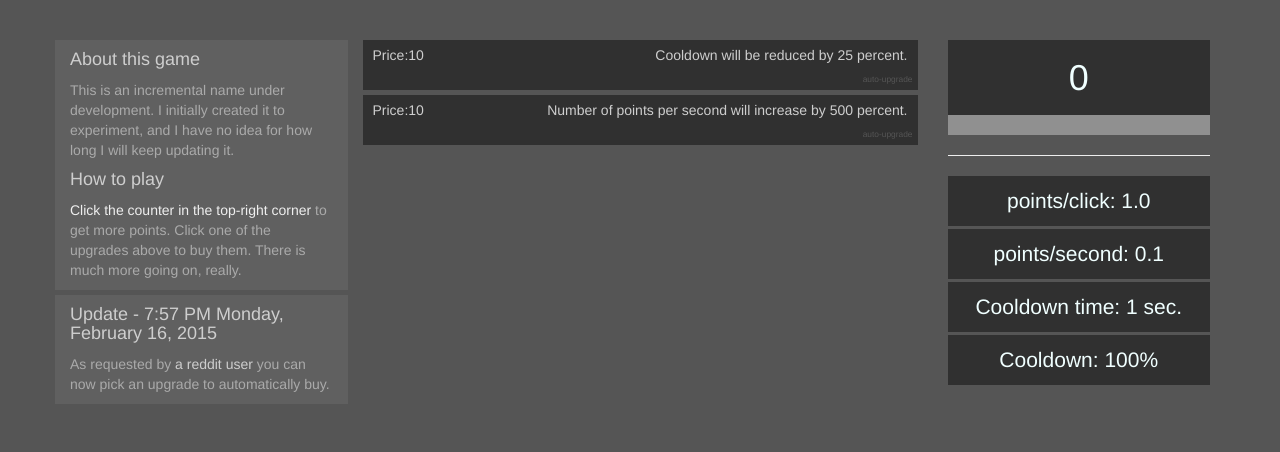
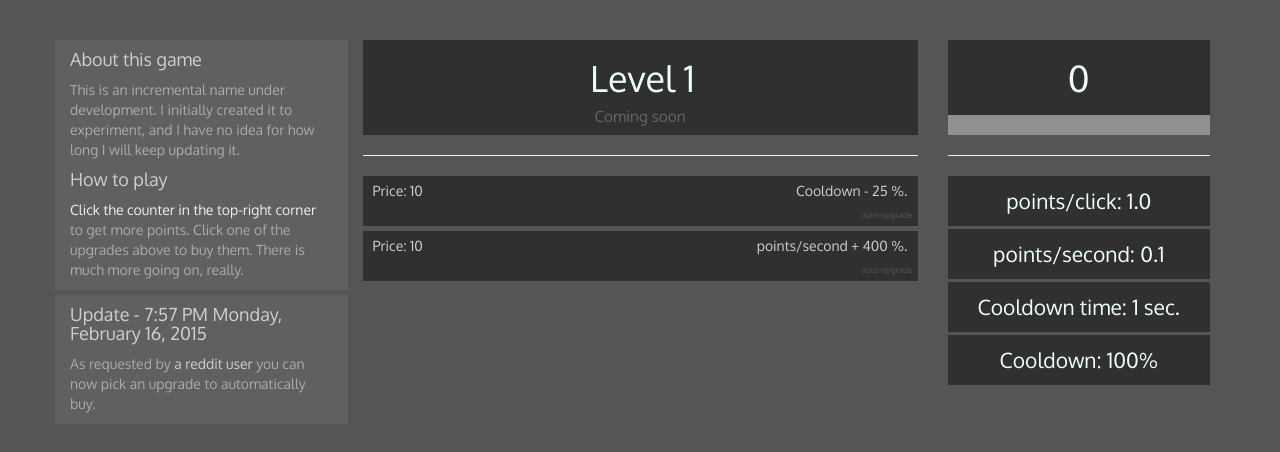
Before and after one commit to renevanpelt/incremental, a plain HTML site: page index.html in a window 1280 px wide. Drawn offline with nearby package versions, Linux system fonts and the light colour scheme.

Commit message:
preparing for levels and layout update

```diff
--- a/auto_upgrade.js
+++ b/auto_upgrade.js
@@ -13,7 +13,7 @@ function autoUpgrade(){
         if(currentRCU == reduceCooldownUpgrades.length){
             return 0;
         }
-        newCRU();
+        newRCU();
 
     }
     if(currentUpgrade == 'none'){
--- a/game.js
+++ b/game.js
@@ -1,7 +1,16 @@
+var upgrades = [];
+var priceMultiplier = 1;
+var currentRCU = 0;
+var priceCRU = 1;
+var levels;
+var currentLevel;
+var currentACU = 0;
+var priceACU = 1;
 var buttons = [];
 var points = 0;
+
 main = function(){
-
+    drawUpgrades();
 
 
     setInterval(function(){
@@ -9,7 +18,9 @@ main = function(){
         update();
         render();
     }, 50);
+
 };
 
-
-main();
+$(document).ready(function(){
+    main();
+});
--- a/index.html
+++ b/index.html
@@ -1,6 +1,7 @@
 <!DOCTYPE html>
 <html>
 <head lang="en">
+    <link href='http://fonts.googleapis.com/css?family=Oxygen' rel='stylesheet' type='text/css'>
     <meta charset="UTF-8">
     <title>Incremental Game</title>
 
@@ -11,7 +12,11 @@
     <link href="http://maxcdn.bootstrapcdn.com/bootstrap/3.3.2/css/bootstrap.min.css" rel="stylesheet">
     <script src="http://maxcdn.bootstrapcdn.com/bootstrap/3.3.2/js/bootstrap.min.js"></script>
     <link href="style.css" rel="stylesheet">
-
+    <style>
+        body{
+            font-family: 'Oxygen', sans-serif;
+        }
+    </style>
 
 </head>
 <body class="container">
@@ -53,19 +58,25 @@
 
     </div>
     <div class="col-md-6    ">
-        <!---->
-        <!--<div class="top-widget-wrapper">-->
-            <!--<div class="main-text">-->
-                <!--Hello-->
-            <!--</div>-->
-        <!--</div>-->
-        <!--<hr />-->
+
+        <div class="top-widget-wrapper level-wrapper">
+            <div class="row">
+                <div class="col-md-3 main-text" style="padding-left: 20px;">
+                    Level 1
+                </div>
+                <br />
+                <small style="color: #666">Coming soon</small>
+            </div>
+
+
+        </div>
+        <hr />
 
         <div class="upgrade" id="reduceCooldownUpgrade">
             <div class="row">
-                <div class="col-md-3 price-wrapper">Price:<span class="price"></span></div>
+                <div class="col-md-3 price-wrapper">Price: <span class="price"></span></div>
                 <div class="col-md-9">
-                    <span class="pull-right">Cooldown will be reduced by <span class="multiplier"></span> percent.</span>
+                    <span class="pull-right">Cooldown - <span class="multiplier"></span> %.</span>
                 </div>
 
                 <div id="CRU" class="down-right">auto-upgrade</div>
@@ -77,9 +88,9 @@
         <div class="upgrade" id="autoClickUpgrade">
             <div class="row">
 
-                <div class="col-md-3 price-wrapper">Price:<span class="price"></span></div>
+                <div class="col-md-3 price-wrapper">Price: <span class="price"></span></div>
                 <div class="col-md-9">
-                    <span class="pull-right">Number of points per second will increase by <span class="multiplier"></span> percent.</span>
+                    <span class="pull-right">points/second + <span class="multiplier"></span> %.</span>
                 </div>
 
                 <div id="ACU" class="down-right">auto-upgrade</div>
@@ -114,8 +125,8 @@
         </div>
         <div class="dashboard-widget" id="cooldownTime">
             <span class="key">Cooldown time:</span>
-            <span class="value"></span>
-        </div>
+                <span class="value"></span>
+            </div>
         <div class="dashboard-widget" id="cooldown">
             <span class="key">Cooldown:</span>
             <span class="value"></span>
@@ -125,12 +136,13 @@
 </div>
 
 
+<script src="game.js"></script>
 <script src="render.js"></script>
 <script src="update.js"></script>
 <script src="click.js"></script>
 <script src="upgrades.js"></script>
+<script src="levels.js"></script>
 <script src="auto_upgrade.js"></script>
-<script src="game.js"></script>
 
 
 <script>
--- a/render.js
+++ b/render.js
@@ -3,7 +3,7 @@ render = function(){
     $('#points').html(Math.floor(points));
     $('#ppc .value').html(pointsPerClick.toFixed(1));
     $('#pps .value').html(pointsPerSecond.toFixed(1));
-    $('#cooldownTime .value').html(Math.round(coolDownTime/1000) + ' sec.');
+    $('#cooldownTime .value').html(Math.round(coolDownTime).toFixed(2)/1000+ ' sec.');
 
 
     $('#cooldown .value').html(Math.floor(coolDown*100) + '%');
--- a/style.css
+++ b/style.css
@@ -26,6 +26,7 @@ body {
     width: 100%;
     height: 75px;
     margin: 0 auto;
+    cursor:pointer;
 
     color: azure;
     font-size: large;
@@ -38,6 +39,9 @@ body {
     font-size: 2em;
 }
 
+.level-wrapper{
+    line-height: 0 !important;
+}
 
 * {
     -moz-user-select: none;
@@ -53,6 +57,8 @@ body {
 }
 
 .upgrade {
+    cursor:pointer;
+
     padding-top: 5px;
     color:#CECECE;
     background-color: #303030;
@@ -63,7 +69,10 @@ body {
     position: relative;
     margin-bottom:5px;
 }
+.upgrade:hover{
+    background-color: #414141;
 
+}
 #reduceCooldownUpgrade{
 
 }
@@ -95,3 +104,8 @@ body {
 .bulletin-item a {
     color:#CECECE;
 }
+
+.level-wrapper {
+    height: 95px;
+    text-align: center;
+}
--- a/upgrades.js
+++ b/upgrades.js
@@ -1,5 +1,5 @@
 var upgrades = [];
-
+var priceMultiplier = 1;
 var currentRCU = 0;
 var priceCRU = 1;
 
@@ -31,6 +31,18 @@ var reduceCooldownUpgrades = [
     {
         multiplier:0.5,
         priceMultiplier: 3
+    },
+    {
+        multiplier:0.5,
+        priceMultiplier: 3
+    },
+    {
+        multiplier:0.5,
+        priceMultiplier: 3
+    },
+    {
+        multiplier:0.5,
+        priceMultiplier: 3
     }
 
 ];
@@ -45,15 +57,15 @@ var autoClickUpgrades = [
         priceMultiplier:10
     },
     {
-        multiplier:3,
+        multiplier:4,
         priceMultiplier:2
     },
     {
-        multiplier:2,
+        multiplier:3,
         priceMultiplier: 3
     },
     {
-        multiplier:2,
+        multiplier:2.5,
         priceMultiplier: 3
     },
     {
@@ -67,21 +79,45 @@ var autoClickUpgrades = [
     {
         multiplier:1.5,
         priceMultiplier: 3
+    },
+    {
+        multiplier:1.5,
+        priceMultiplier: 3
+    },
+    {
+        multiplier:1.5,
+        priceMultiplier: 3
+    },
+    {
+        multiplier:1.5,
+        priceMultiplier: 3
+    },
+    {
+        multiplier:1.5,
+        priceMultiplier: 3
+    },
+    {
+        multiplier:1.5,
+        priceMultiplier: 3
+    },
+    {
+        multiplier:1.5,
+        priceMultiplier: 3
     }
 
 ];
 
 
 function drawUpgrades() {
-    if(currentRCU != reduceCooldownUpgrades.length){
-        $('#reduceCooldownUpgrade .price').html(reduceCooldownUpgrades[currentRCU].priceMultiplier*priceCRU);
+    if(currentRCU != reduceCooldownUpgrades.length /*|| currentLevel == levels.length*/){
+        $('#reduceCooldownUpgrade .price').html(RCUprice());
         $('#reduceCooldownUpgrade .multiplier').html(100-(reduceCooldownUpgrades[currentRCU].multiplier*100));
     } else {
         $('#reduceCooldownUpgrade').html('Wait until the next level.')
     }
-    if(currentACU != autoClickUpgrades.length){
-        $('#autoClickUpgrade .price').html(autoClickUpgrades[currentACU].priceMultiplier*priceACU);
-        $('#autoClickUpgrade .multiplier').html((autoClickUpgrades[currentACU].multiplier*100));
+    if(currentACU != autoClickUpgrades.length /*|| currentLevel == levels.length*/){
+        $('#autoClickUpgrade .price').html(ACUprice());
+        $('#autoClickUpgrade .multiplier').html((autoClickUpgrades[currentACU].multiplier*100-100));
     } else {
         $('#autoClickUpgrade').html('Wait until the next level.')
     }
@@ -102,22 +138,28 @@ function drawUpgrades() {
     if(currentRCU == reduceCooldownUpgrades.length){
         return 0;
     }
-    newCRU();
+    newRCU();
 });
 
-function newCRU(){
-    if(points >= priceCRU*reduceCooldownUpgrades[currentRCU].priceMultiplier ){
+function newRCU(){
+    if(currentRCU != reduceCooldownUpgrades.length){
+        if(points >= RCUprice()){
             points -= priceCRU*reduceCooldownUpgrades[currentRCU].priceMultiplier;
             coolDownTime *= reduceCooldownUpgrades[currentRCU].multiplier;
             priceCRU *= reduceCooldownUpgrades[currentRCU].priceMultiplier;
+            if(currentRCU != reduceCooldownUpgrades.length){
+
                 currentRCU += 1;
+            }
+        }
         drawUpgrades();
     }
 }
 
 $('#autoClickUpgrade').click(function(){
 
-    if(currentACU == reduceCooldownUpgrades.length){
+    if(currentACU == autoClickUpgrades.length){
+        console.log(3333);
         return 0;
     }
 
@@ -125,12 +167,15 @@ $('#autoClickUpgrade').click(function(){
 });
 
 function newACU(){
-    if(points >= priceACU*autoClickUpgrades[currentACU].priceMultiplier ){
+    if(currentACU != autoClickUpgrades.length){
+        if(points >= ACUprice()){
             points -= priceACU*autoClickUpgrades[currentACU].priceMultiplier;
             pointsPerSecond *= autoClickUpgrades[currentACU].multiplier;
             priceACU *= autoClickUpgrades[currentACU].priceMultiplier;
+
                 currentACU += 1;
             drawUpgrades();
+        }
     }
 
 }
@@ -140,4 +185,10 @@ function newACU(){
 * it doesn't need to run in the render function. But it does
 * need to be run initially here.
 * */
-drawUpgrades();
+
+function RCUprice(){
+    return priceCRU*reduceCooldownUpgrades[currentRCU].priceMultiplier;
+}
+function ACUprice(){
+    return priceACU*autoClickUpgrades[currentACU].priceMultiplier;
+}
```
Also changed, not shown: levels.js (added, +44 -0 lines), 1 other file. Lines whose indentation alone changed are shown as unchanged.
